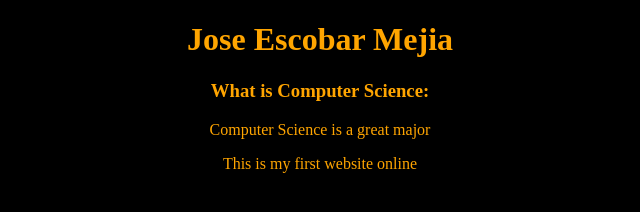
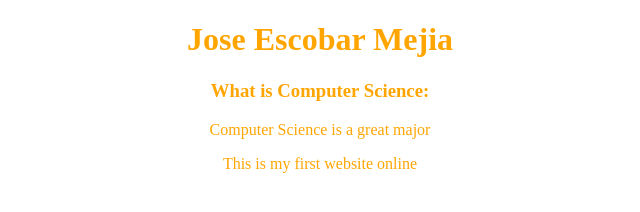
Before and after one commit to mejiaadonay/mejiaadonay.github.io, a plain HTML site: page index.html in a window 1280 px wide. Shown: the whole page, without its empty margins (320-960 px from the left). Drawn offline with Linux system fonts and the light colour scheme.

Commit message:
Update text

```diff
--- a/index.html
+++ b/index.html
@@ -3,7 +3,7 @@
 <head>
 
 </head>
-<body style="background-color: black; text-align: center; color:orange; ">
+<body style="background-color: white; text-align: center; color:orange; ">
 	<h1 style="text-align:center; color: orange; ">Jose Escobar Mejia</h1>
 <p><h3>What is <strong>Computer Science:</strong></h3>Computer Science is a great major</p>
 
```
